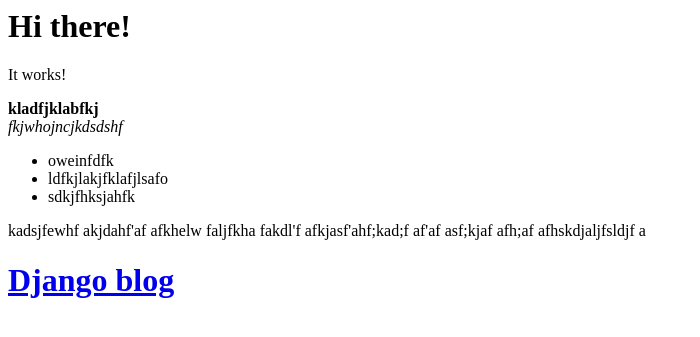
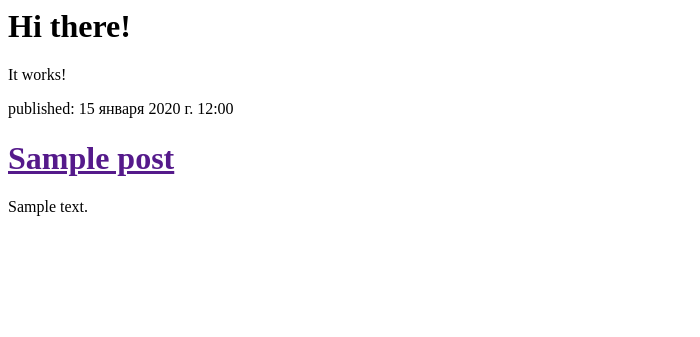
Before and after one commit to Simonenko75/My_first_blog, a Django app: page / in a window 1280 px wide. Shown: the top 337 px of the page, without its empty margins (0-700 px from the left). Run offline with Django 4.2, Linux system fonts and the light colour scheme; tables that the repository leaves empty hold one stand-in row (values such as "Sample post").

Commit message:
"Show published date in my blog"

```diff
--- a/blog/templates/blog/post_list.html
+++ b/blog/templates/blog/post_list.html
@@ -5,28 +5,14 @@
     <body>
         <h1>Hi there!</h1>
         <p>It works!</p>
-        <strong>kladfjklabfkj</strong><br>
-        <em>fkjwhojncjkdsdshf</em><br>
-        <ul>
-            <li>oweinfdfk</li>
-            <li>ldfkjlakjfklafjlsafo</li>
-            <li>sdkjfhksjahfk</li>
-        </ul>
         <div>
-            kadsjfewhf
-            akjdahf'af
-            afkhelw
-            faljfkha
-            fakdl'f
-            afkjasf'ahf;kad;f
-            af'af
-            asf;kjaf
-            afh;af
-            afhskdjaljfsldjf
-            a
-        </div>
-        <div>
-            <h1><a href="https://github.com">Django blog</a></h1>
+            {% for post in posts %}
+                <div>
+                    <p>published: {{ post.published_date }}</p>
+                    <h1><a href="">{{ post.title }}</a></h1>
+                </div>
+                <p>{{ post.text|linebreaksbr }}</p>
+            {% endfor %}
         </div>
     </body>
 </html>
--- a/blog/views.py
+++ b/blog/views.py
@@ -1,4 +1,7 @@
 from django.shortcuts import render
+from . models import Post
+from django.utils import timezone
 
 def post_list(request):
-    return render(request, 'blog/post_list.html', {})
+    posts = Post.objects.filter(published_date__lte=timezone.now()).order_by('published_date')
+    return render(request, 'blog/post_list.html', {'posts': posts})
```
